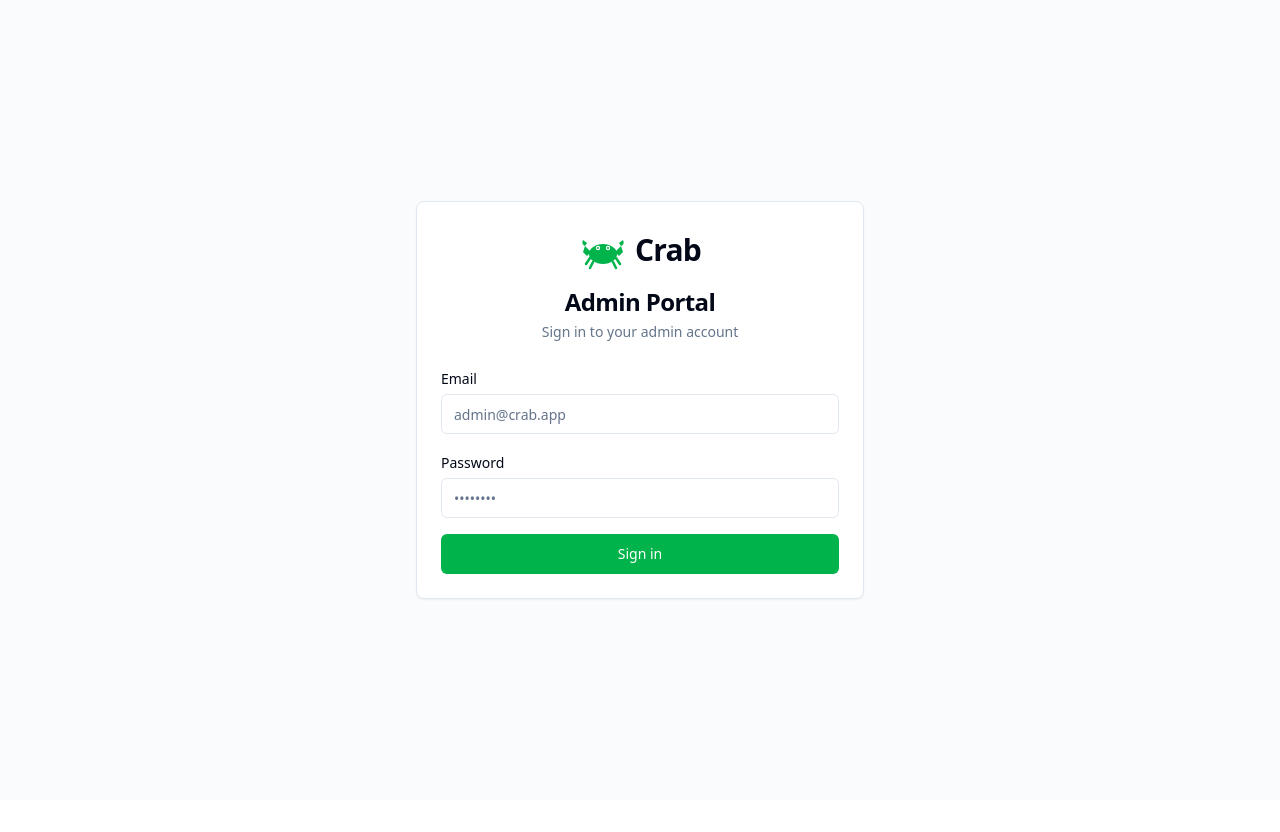
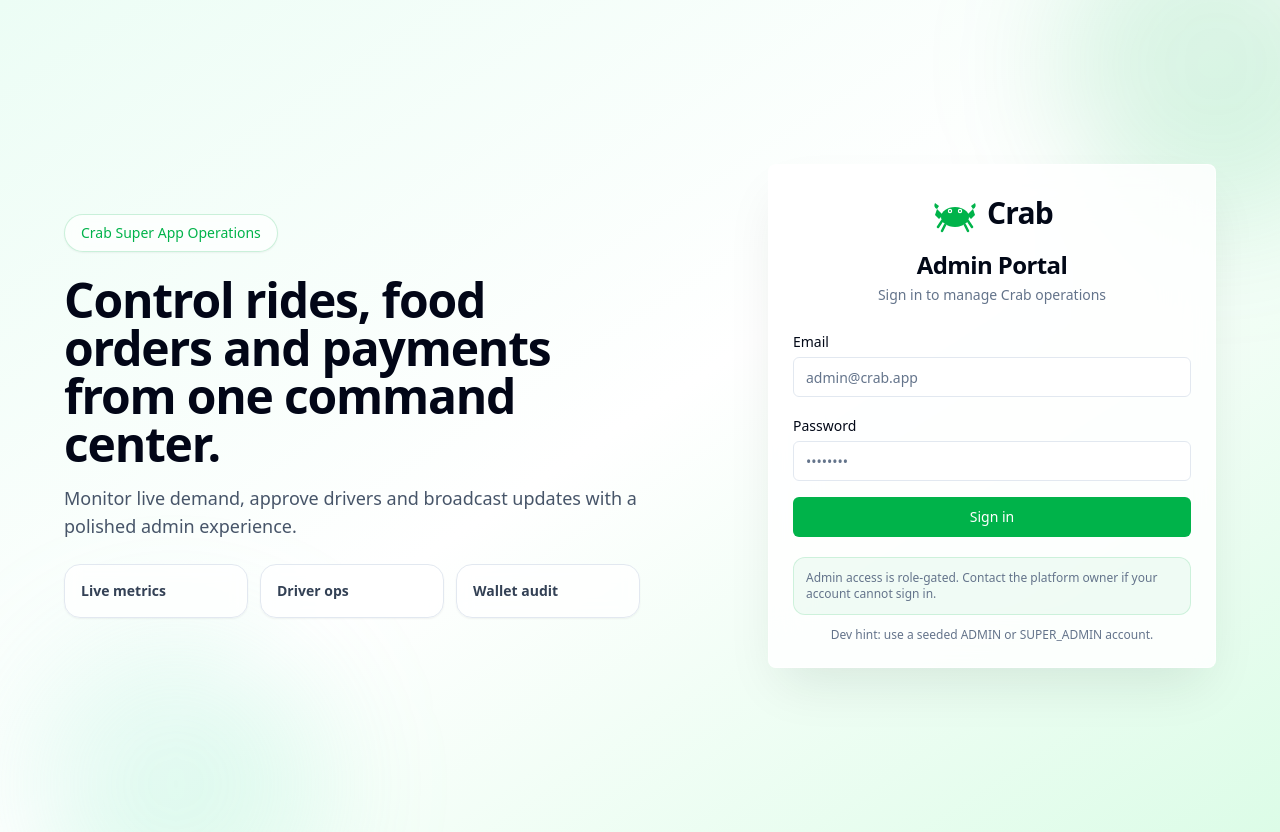
Before and after one commit to JasonTM17/Crab_Mobile_Flutter, a React (Vite) app in the folder apps/web-admin/: page /login in a window 1280 px wide. Before the commit the page ends 800 px from the top, so only its background shows below. Built offline with nearby package versions, Linux system fonts and the light colour scheme; no server answers.

Commit message:
feat(web-admin): elevate login and dashboard states
Make admin entry and overview screens feel production-ready without showing misleading sample metrics.

```diff
--- a/apps/web-admin/src/pages/Dashboard.tsx
+++ b/apps/web-admin/src/pages/Dashboard.tsx
@@ -1,4 +1,5 @@
 import { useState } from 'react'
+import { Link } from 'react-router-dom'
 import { useQuery } from '@tanstack/react-query'
 import { Users, Car, ShoppingBag, DollarSign, RefreshCw, Activity, Store } from 'lucide-react'
 import {
@@ -105,7 +106,7 @@ export default function Dashboard() {
 
   return (
     <div className="space-y-6">
-      <div className="rounded-2xl bg-gradient-to-br from-primary to-emerald-700 p-6 text-primary-foreground shadow-sm">
+      <div className="rounded-2xl bg-gradient-to-br from-primary to-emerald-700 p-4 sm:p-6 text-primary-foreground shadow-sm">
         <div className="flex items-start justify-between gap-4 flex-wrap">
           <div>
             <h2 className="text-2xl font-bold tracking-tight">
@@ -115,7 +116,7 @@ export default function Dashboard() {
               Here's an overview of your platform.
             </p>
           </div>
-          <div className="flex items-center gap-3">
+          <div className="flex flex-wrap items-center gap-3">
             <span className="text-xs text-primary-foreground/80">
               Last refreshed at {formatTime(lastRefresh)}
             </span>
@@ -164,8 +165,8 @@ export default function Dashboard() {
         ))}
       </div>
 
-      <div className="grid gap-4 lg:grid-cols-2">
-        <Card>
+      <div className="grid min-w-0 gap-4 lg:grid-cols-2">
+        <Card className="min-w-0">
           <CardHeader>
             <CardTitle>Rides per hour (24h)</CardTitle>
           </CardHeader>
@@ -177,6 +178,11 @@ export default function Dashboard() {
                 icon={<Activity className="h-5 w-5" />}
                 title="No ride activity yet"
                 description="Once rides come in, the hourly distribution will appear here."
+                action={
+                  <Button asChild variant="outline" size="sm">
+                    <Link to="/dashboard/rides">Review rides</Link>
+                  </Button>
+                }
               />
             ) : (
               <ResponsiveContainer width="100%" height="100%">
@@ -198,7 +204,7 @@ export default function Dashboard() {
           </CardContent>
         </Card>
 
-        <Card>
+        <Card className="min-w-0">
           <CardHeader>
             <CardTitle>Top restaurants by orders</CardTitle>
           </CardHeader>
@@ -210,6 +216,11 @@ export default function Dashboard() {
                 icon={<Store className="h-5 w-5" />}
                 title="No orders yet"
                 description="Top performing restaurants will be ranked here."
+                action={
+                  <Button asChild variant="outline" size="sm">
+                    <Link to="/dashboard/restaurants">Review restaurants</Link>
+                  </Button>
+                }
               />
             ) : (
               <ResponsiveContainer width="100%" height="100%">
@@ -233,7 +244,7 @@ export default function Dashboard() {
         </Card>
       </div>
 
-      <Card>
+      <Card className="min-w-0">
         <CardHeader>
           <CardTitle>Vehicle type distribution</CardTitle>
         </CardHeader>
@@ -241,11 +252,16 @@ export default function Dashboard() {
           {isLoading ? (
             <Skeleton className="h-full w-full" />
           ) : !data?.vehicleMix || data.vehicleMix.length === 0 ? (
-            <EmptyState
-              icon={<Car className="h-5 w-5" />}
-              title="No vehicle data"
-              description="Vehicle type distribution will appear once drivers register."
-            />
+              <EmptyState
+                icon={<Car className="h-5 w-5" />}
+                title="No vehicle data"
+                description="Vehicle type distribution will appear once drivers register."
+                action={
+                  <Button asChild variant="outline" size="sm">
+                    <Link to="/dashboard/drivers">Review drivers</Link>
+                  </Button>
+                }
+              />
           ) : (
             <ResponsiveContainer width="100%" height="100%">
               <PieChart>
--- a/apps/web-admin/src/pages/Login.tsx
+++ b/apps/web-admin/src/pages/Login.tsx
@@ -57,15 +57,40 @@ export default function Login() {
   }
 
   return (
-    <div className="min-h-screen flex items-center justify-center bg-muted/40">
-      <Card className="w-full max-w-md">
+    <div className="relative min-h-screen overflow-hidden bg-gradient-to-br from-emerald-50 via-white to-green-100 p-4">
+      <div className="pointer-events-none absolute -right-24 -top-24 h-80 w-80 rounded-full bg-primary/15 blur-3xl" />
+      <div className="pointer-events-none absolute -bottom-24 left-8 h-72 w-72 rounded-full bg-emerald-300/20 blur-3xl" />
+
+      <div className="relative mx-auto flex min-h-screen w-full max-w-6xl items-center justify-center gap-10 lg:justify-between">
+        <section className="hidden max-w-xl space-y-6 lg:block">
+          <div className="inline-flex rounded-full border border-primary/20 bg-white/70 px-4 py-2 text-sm font-medium text-primary shadow-sm backdrop-blur">
+            Crab Super App Operations
+          </div>
+          <div className="space-y-4">
+            <h1 className="text-5xl font-bold tracking-tight text-slate-950">
+              Control rides, food orders and payments from one command center.
+            </h1>
+            <p className="text-lg text-slate-600">
+              Monitor live demand, approve drivers and broadcast updates with a polished admin experience.
+            </p>
+          </div>
+          <div className="grid grid-cols-3 gap-3 text-sm">
+            {['Live metrics', 'Driver ops', 'Wallet audit'].map((item) => (
+              <div key={item} className="rounded-2xl border bg-white/75 p-4 font-semibold text-slate-700 shadow-sm backdrop-blur">
+                {item}
+              </div>
+            ))}
+          </div>
+        </section>
+
+        <Card className="w-full max-w-md border-white/70 bg-white/85 shadow-2xl shadow-emerald-950/10 backdrop-blur-xl">
           <CardHeader className="space-y-1">
             <div className="flex items-center justify-center mb-2">
               <Logo size="lg" />
             </div>
             <CardTitle className="text-2xl text-center">Admin Portal</CardTitle>
             <CardDescription className="text-center">
-            Sign in to your admin account
+              Sign in to manage Crab operations
             </CardDescription>
           </CardHeader>
           <CardContent>
@@ -122,8 +147,17 @@ export default function Login() {
               {loginMutation.isPending ? 'Signing in…' : 'Sign in'}
             </Button>
           </form>
+          <div className="mt-5 rounded-xl border border-primary/15 bg-primary/5 p-3 text-xs text-muted-foreground">
+            Admin access is role-gated. Contact the platform owner if your account cannot sign in.
+          </div>
+          {import.meta.env.DEV && (
+            <p className="mt-3 text-center text-xs text-muted-foreground">
+              Dev hint: use a seeded ADMIN or SUPER_ADMIN account.
+            </p>
+          )}
           </CardContent>
         </Card>
       </div>
+    </div>
   )
 }
```
Lines whose indentation alone changed are shown as unchanged.
